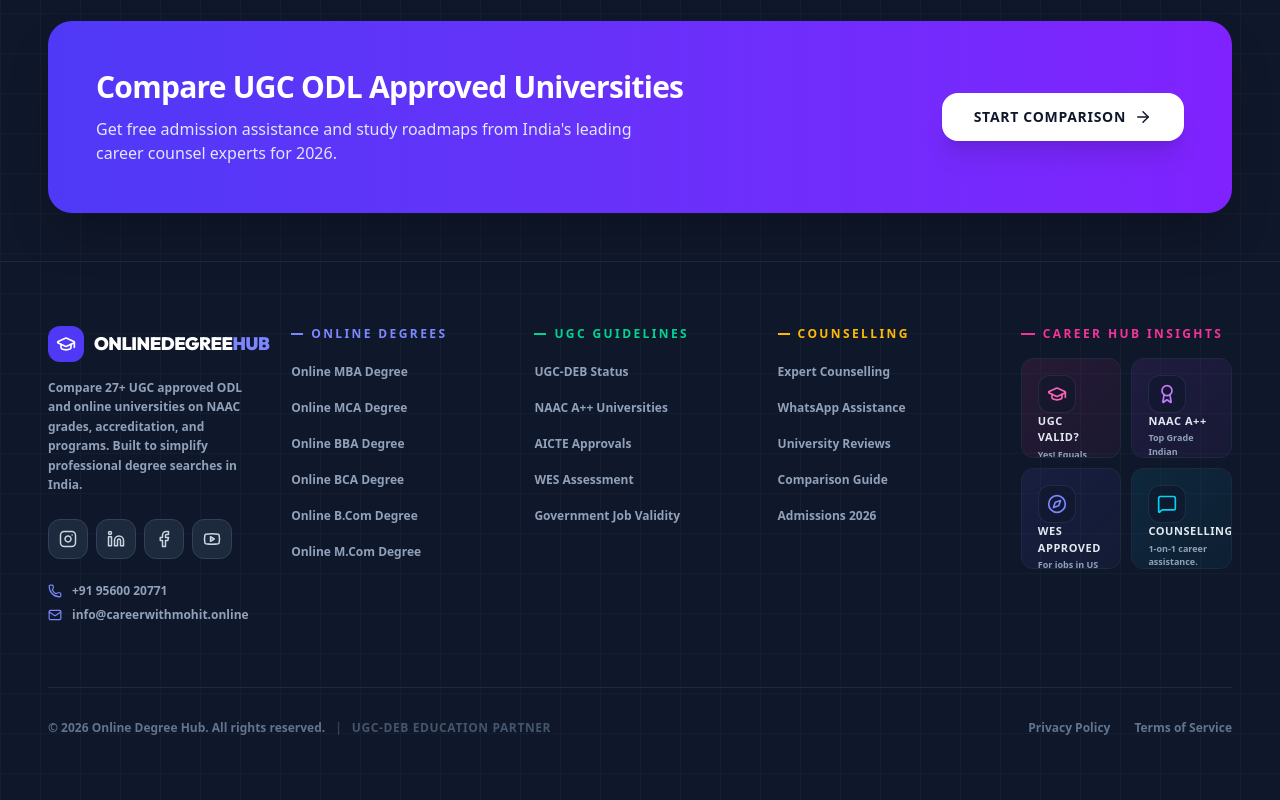
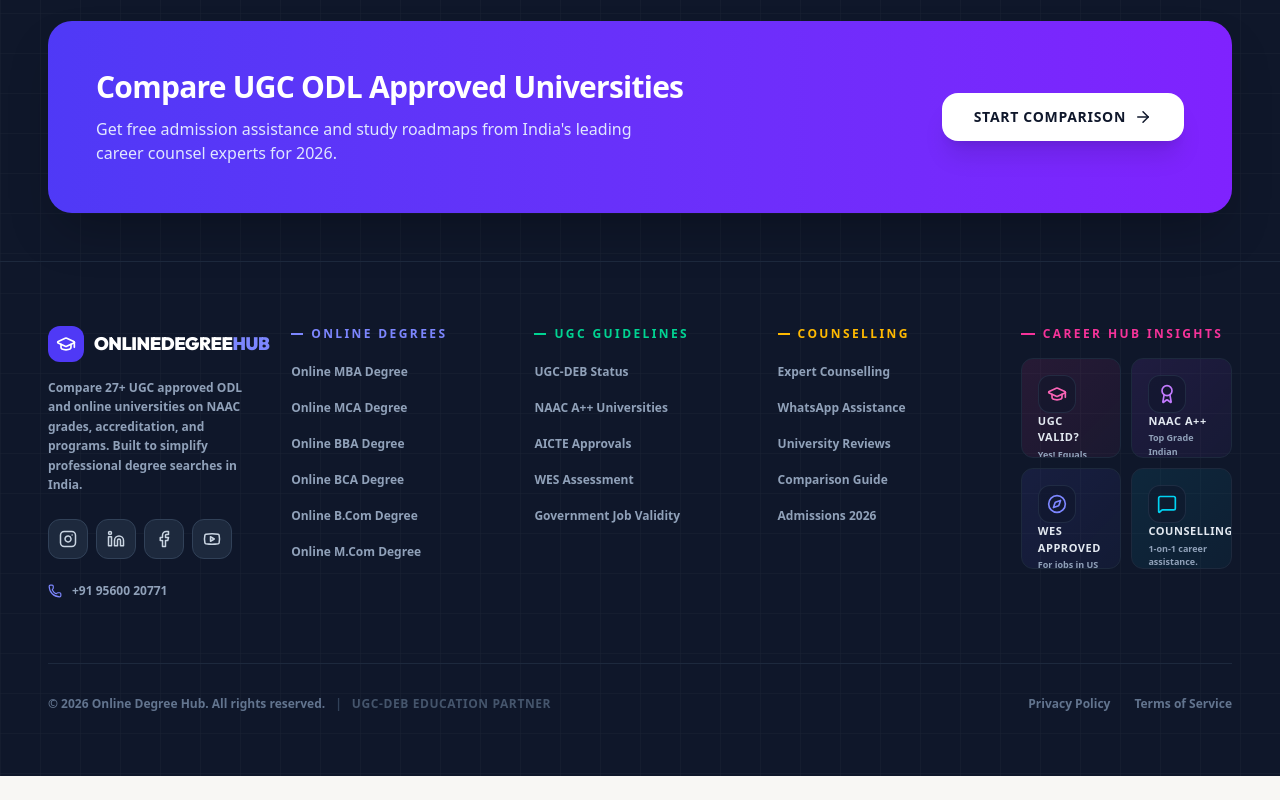
Before and after one commit to mohitjaincounsellingmba/onlinedegrees, a Next.js app: page / in a window 1280 px wide. Shown: the part 7703-8503 px from the top of the page. After the commit the page ends 8479 px from the top, so only its background shows below. Built offline with nearby package versions, Linux system fonts and the light colour scheme; no server answers.

Commit message:
fix: remove brand-specific email info@careerwithmohit.online from footer

```diff
--- a/components/Footer.tsx
+++ b/components/Footer.tsx
@@ -112,9 +112,6 @@
                <a href="tel:+919560020771" className="flex items-center gap-2.5 hover:text-indigo-400 transition-colors">
                  <Phone size={14} className="text-indigo-400" /> +91 95600 20771
                </a>
-               <a href="mailto:info@careerwithmohit.online" className="flex items-center gap-2.5 hover:text-indigo-400 transition-colors">
-                 <Mail size={14} className="text-indigo-400" /> info@careerwithmohit.online
-               </a>
             </div>
           </div>
 
```
